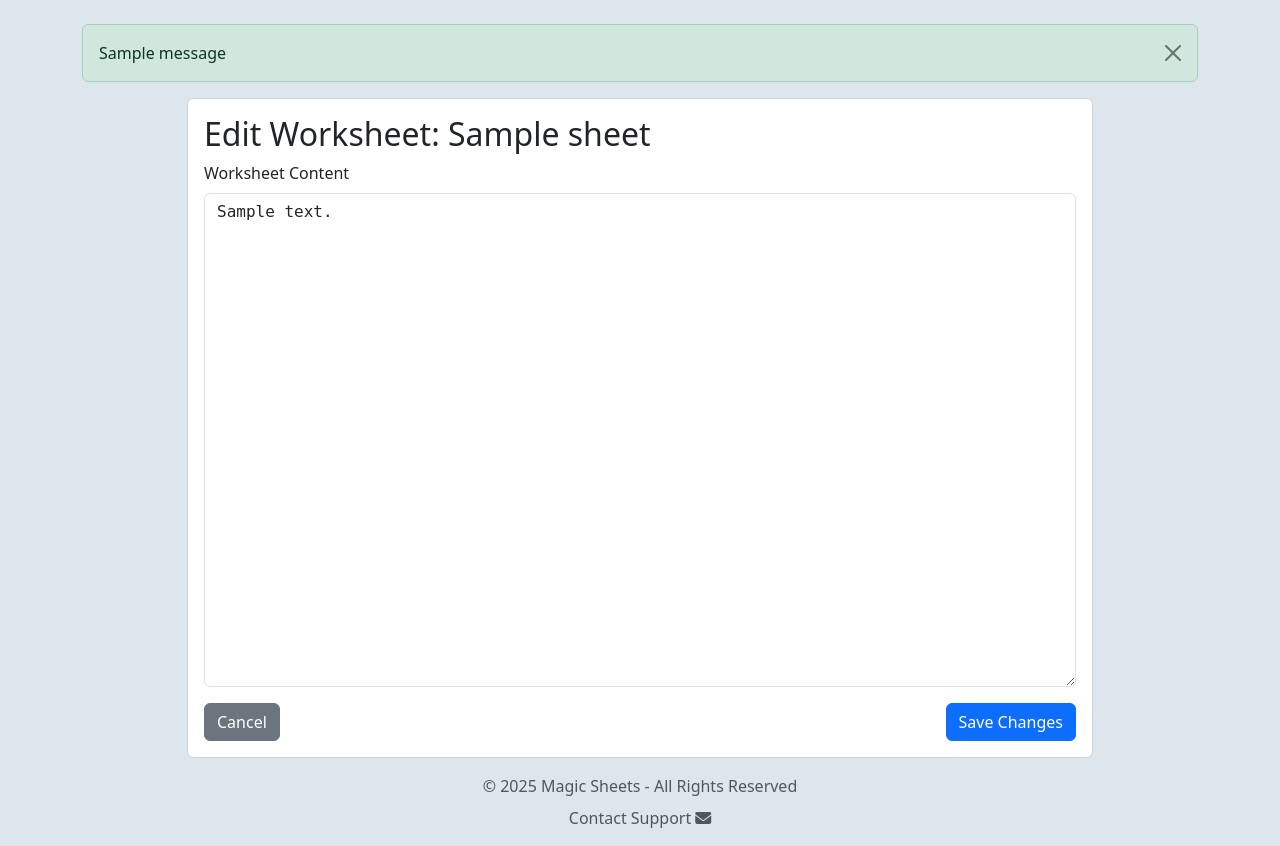
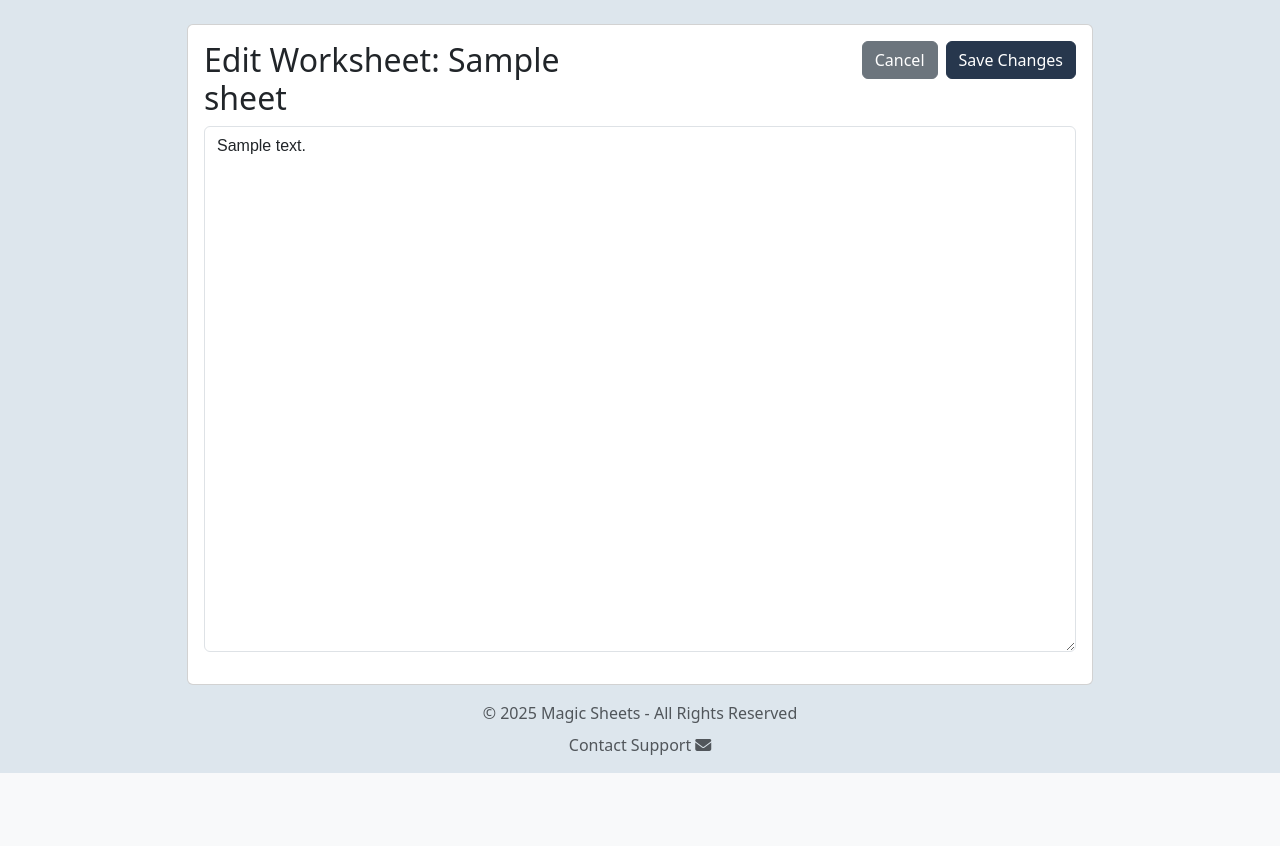
Before and after one commit to donnmaldonado/magic_sheets, a Django app: page /editsheet/1/ in a window 1280 px wide. Shown: the part 74-920 px from the top of the page. After the commit the page ends 847 px from the top, so only its background shows below. Run offline with Django 5.2, Linux system fonts and the light colour scheme; a user stored in the database is signed in; tables that the repository leaves empty hold one stand-in row (values such as "Sample post"); one stand-in notice (Sample message) is shown.

Commit message:
changed how files are updated, button css, and alert handling

```diff
--- a/main/static/main/css/styles.css
+++ b/main/static/main/css/styles.css
@@ -17,3 +17,25 @@ body {
     font-family: 'Leckerli One', cursive;
     font-size: 2rem;
 }
+.content-display {
+    padding: 2rem;
+    background-color: white;
+    border-radius: 0.25rem;
+}
+.worksheet-text {
+    white-space: pre-wrap;
+    font-family: Arial, sans-serif;
+    font-size: 1rem;
+    line-height: 1.6;
+    margin: 0;
+}
+.custom-blue-btn {
+    background-color: #27374D !important;
+    border-color: #27374D !important;
+    color: white !important;
+}
+.custom-blue-btn:hover {
+    background-color: #1a2636 !important;
+    border-color: #1a2636 !important;
+    color: white !important;
+}
--- a/main/templates/base.html
+++ b/main/templates/base.html
@@ -9,7 +9,7 @@
     <!-- Bootstrap -->
     <link href="https://cdn.jsdelivr.net/npm/bootstrap@5.3.5/dist/css/bootstrap.min.css" rel="stylesheet" integrity="sha384-SgOJa3DmI69IUzQ2PVdRZhwQ+dy64/BUtbMJw1MZ8t5HZApcHrRKUc4W0kG879m7" crossorigin="anonymous">
     <!-- Custom CSS -->
-    <link rel="stylesheet" href="{% static 'main/css/styles.css' %}">
+    <link rel="stylesheet" href="{% static 'main/css/styles.css' %}?v=1.1">
     <!-- Font Awesome -->
     <link rel="stylesheet" href="https://cdnjs.cloudflare.com/ajax/libs/font-awesome/6.5.1/css/all.min.css">
     <!-- Google Fonts -->
@@ -65,16 +65,6 @@
     </nav>
     <!-- Main content -->
     <main class="container mt-4">
-        <!-- Alert messages -->
-        {% if messages %}
-            {% for message in messages %}
-                <div class="alert alert-{{ message.tags }} alert-dismissible fade show" role="alert">
-                    {{ message }}
-                    <button type="button" class="btn-close" data-bs-dismiss="alert" aria-label="Close"></button>
-                </div>
-            {% endfor %}
-        {% endif %}
-
         <!-- Body content -->
         {% block content %}
         {% endblock %}
--- a/main/templates/editsheet.html
+++ b/main/templates/editsheet.html
@@ -8,18 +8,21 @@
         <div class="col-md-10">
             <div class="card">
                 <div class="card-body">
-                    <h2 class="card-title">Edit Worksheet: {{ sheet.title }}</h2>
-
                     <form method="POST">
                         {% csrf_token %}
                         <div class="mb-3">
-                            <label for="content" class="form-label">Worksheet Content</label>
-                            <textarea class="form-control" id="content" name="content" rows="20" style="font-family: monospace;">{{ content }}</textarea>
-                        </div>
-
-                        <div class="d-flex justify-content-between align-items-center">
-                            <a href="{% url 'viewsheet' sheet.id %}" class="btn btn-secondary">Cancel</a>
-                            <button type="submit" class="btn btn-primary">Save Changes</button>
+                            <div class="row">
+                                <div class="col">
+                                    <h2 class="card-title">Edit Worksheet: {{ sheet.title }}</h2>
+                                </div>
+                                <div class="col">
+                                    <div class="d-flex justify-content-end align-items-right">
+                                        <a href="{% url 'viewsheet' sheet.id %}" class="btn btn-secondary me-2">Cancel</a>
+                                        <button type="submit" class="btn custom-blue-btn">Save Changes</button>
+                                    </div>
+                                </div>
+                            </div>
+                            <textarea class="worksheet-text form-control" id="content" name="content" rows="20">{{ content }}</textarea>
                         </div>
                     </form>
                 </div>
@@ -27,11 +30,4 @@
         </div>
     </div>
 </div>
-
-<style>
-    .form-control {
-        font-family: monospace;
-        white-space: pre-wrap;
-    }
-</style>
 {% endblock %}
--- a/main/templates/home.html
+++ b/main/templates/home.html
@@ -5,6 +5,7 @@
 {% endblock %}
 
 {% block content %}
+{% include "messages.html" %}
 <!-- Hero Section -->
 <div class="row mb-5">
     <div class="col-md-12">
--- a/main/views.py
+++ b/main/views.py
@@ -227,15 +227,14 @@ def regenerate_sheet(request, sheet_id):
             try:
                 # Update the sheet's prompt
                 sheet.prompt = Prompt.objects.get(id=prompt_id)
-                sheet.save()
-
                 # Regenerate the content and files
                 sheet.content = regenerate_worksheet_content(sheet, Prompt.objects.get(id=prompt_id))
                 sheet.save()
+                create_worksheet_files(sheet)
                 messages.success(request, 'Worksheet regenerated successfully!')
             except Exception as e:
                 messages.error(request, f'Error regenerating worksheet: {str(e)}')
         else:
-            messages.error(request, 'Please select a regeneration option.')
+            messages.warning(request, 'Please select a regeneration option.')
 
     return redirect('viewsheet', sheet_id=sheet_id)
--- a/main/worksheet_utils/generation.py
+++ b/main/worksheet_utils/generation.py
@@ -44,7 +44,8 @@ def generate_worksheet_content(sheet):
         print(f"Prompt tokens: {response.usage.prompt_tokens}")
         print(f"Completion tokens: {response.usage.completion_tokens}")
         print(f"Total tokens: {response.usage.total_tokens}")
-        return response.choices[0].message.content
+        content = response.choices[0].message.content.replace("**", "").replace("---", "")
+        return content
 
     except Exception as e:
         print(f"Error generating content: {e}")
@@ -79,7 +80,8 @@ def regenerate_worksheet_content(sheet, prompt):
         print(f"Prompt tokens: {response.usage.prompt_tokens}")
         print(f"Completion tokens: {response.usage.completion_tokens}")
         print(f"Total tokens: {response.usage.total_tokens}")
-        return response.choices[0].message.content
+        content = response.choices[0].message.content.replace("**", "").replace("---", "")
+        return content
 
     except Exception as e:
         print(f"Error generating content: {e}")
```
Also changed, not shown: main/templates/messages.html (added, +10 -0 lines), main/templates/viewsheet.html (+9 -22 lines).
